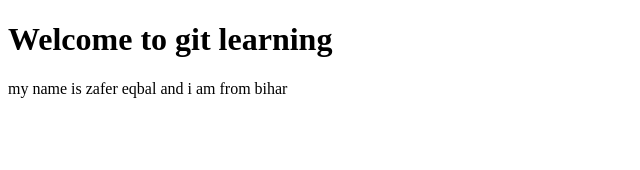
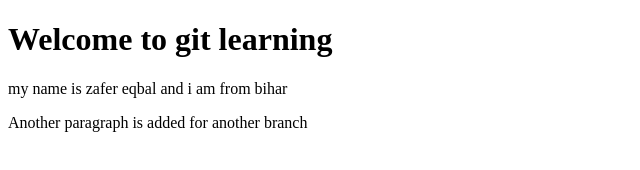
Before and after one commit to najish/GitTesting, a plain HTML site: page index.html in a window 1280 px wide. Shown: the whole page, without its empty margins (0-640 px from the left). Drawn offline with Linux system fonts and the light colour scheme.

Commit message:
another file is added

```diff
--- a/index.html
+++ b/index.html
@@ -9,5 +9,8 @@
 <body>
     <h1>Welcome to git learning</h1>
     <p>my name is zafer eqbal and i am from bihar</p>
+
+
+    <p>Another paragraph is added for another branch</p>
 </body>
 </html>
```
